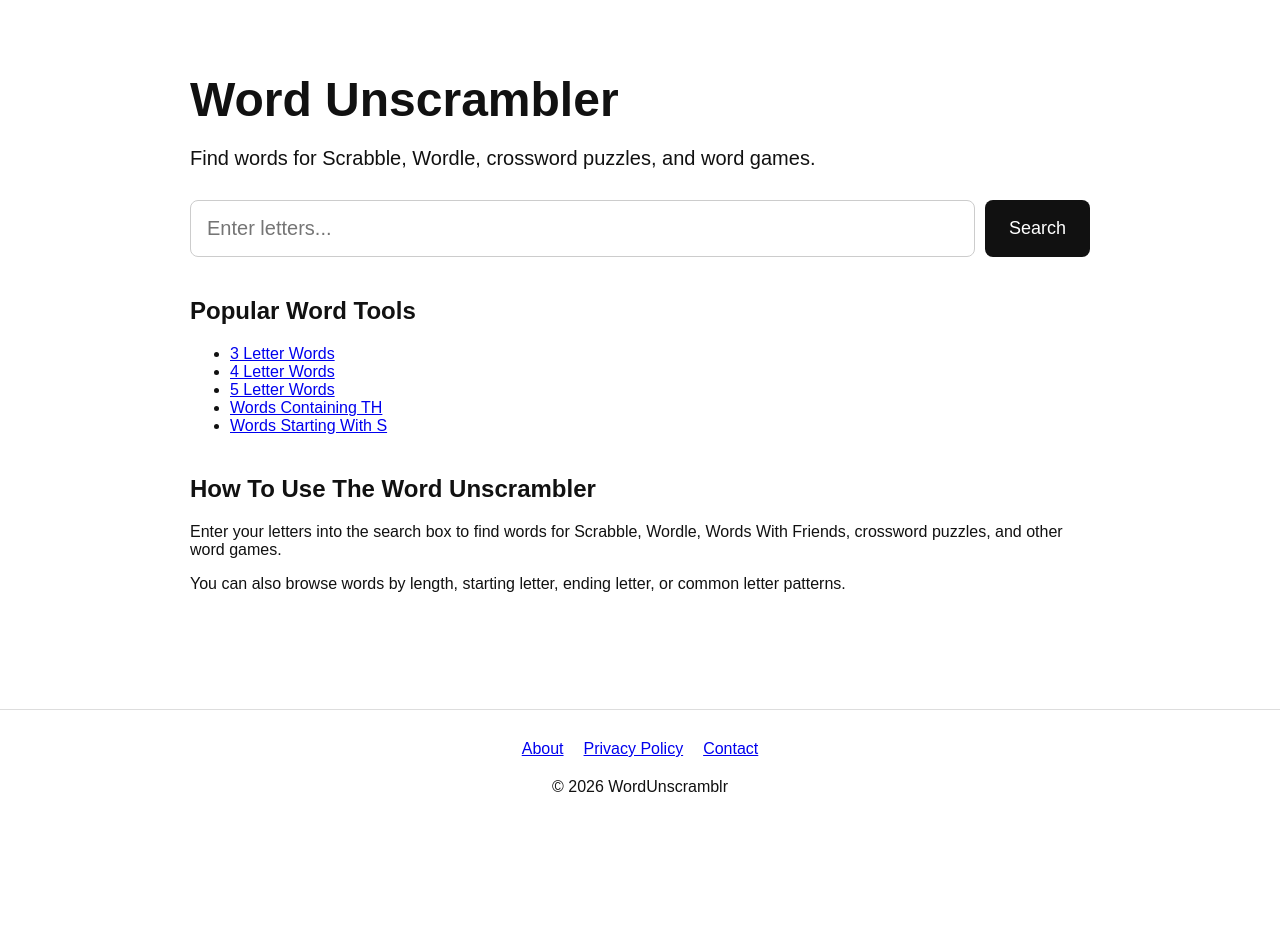
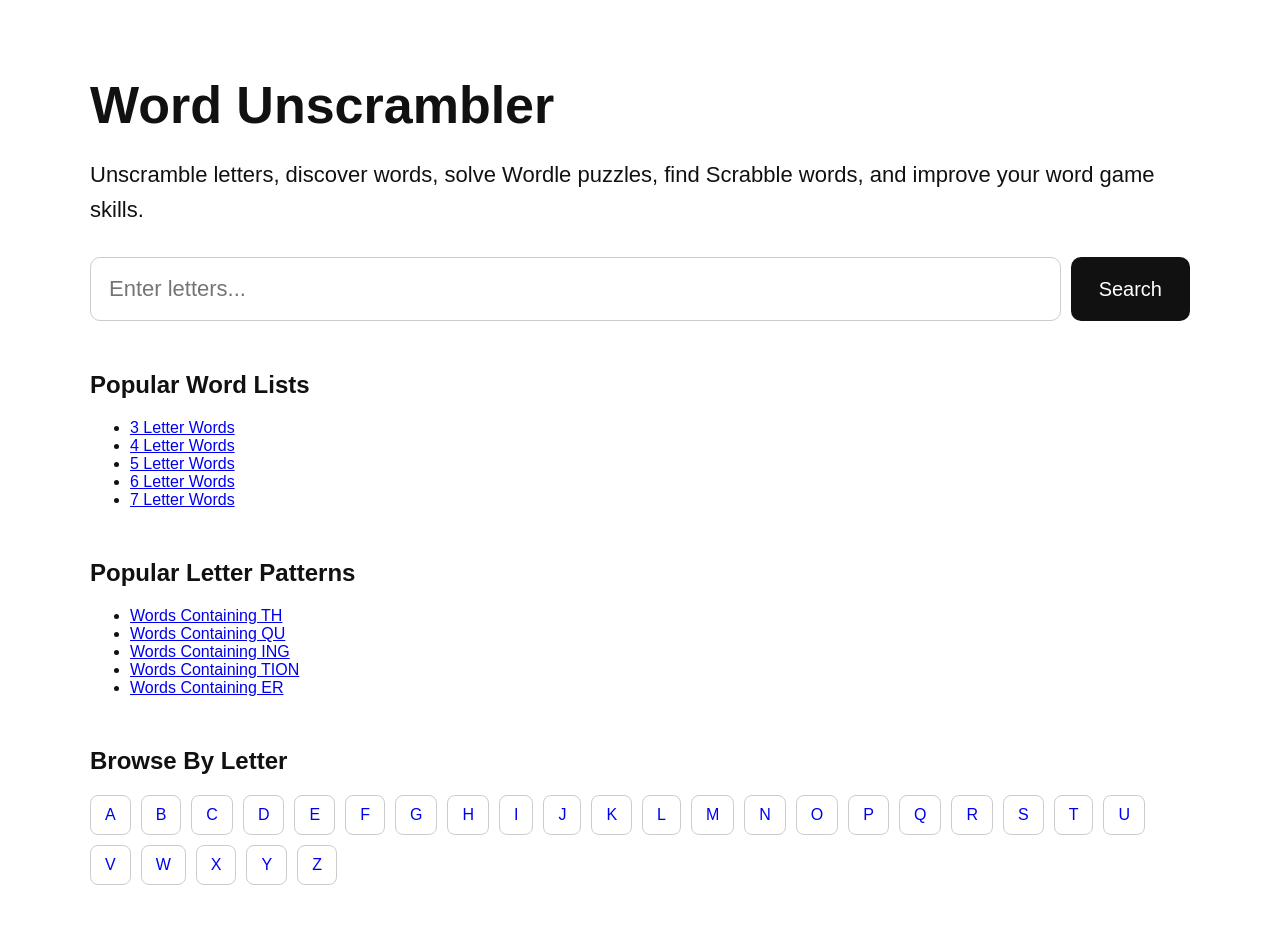
Before and after one commit to valuesource/word-tools, a Next.js app: page / in a window 1280 px wide. Shown: the top 937 px of the page. Before the commit the page ends 842 px from the top, so only its background shows below. Built offline with nearby package versions, Linux system fonts and the light colour scheme.

Commit message:
Improve homepage authority

```diff
--- a/app/page.js
+++ b/app/page.js
@@ -23,14 +23,14 @@
   return (
     <main
       style={{
+        maxWidth: 1100,
+        margin: '0 auto',
         padding: 40,
-        maxWidth: 900,
-        margin: '0 auto',
       }}
     >
       <h1
         style={{
-          fontSize: 48,
+          fontSize: 52,
           marginBottom: 10,
         }}
       >
@@ -39,11 +39,13 @@
 
       <p
         style={{
-          fontSize: 20,
+          fontSize: 22,
+          lineHeight: 1.6,
           marginBottom: 30,
         }}
       >
-        Find words for Scrabble, Wordle, crossword puzzles, and word games.
+        Unscramble letters, discover words, solve Wordle puzzles,
+        find Scrabble words, and improve your word game skills.
       </p>
 
       <form
@@ -51,7 +53,7 @@
         style={{
           display: 'flex',
           gap: 10,
-          marginBottom: 40,
+          marginBottom: 50,
         }}
       >
         <input
@@ -61,9 +63,9 @@
           onChange={(e) => setLetters(e.target.value)}
           style={{
             flex: 1,
-            padding: 16,
-            fontSize: 20,
-            borderRadius: 8,
+            padding: 18,
+            fontSize: 22,
+            borderRadius: 10,
             border: '1px solid #ccc',
           }}
         />
@@ -71,9 +73,9 @@
         <button
           type="submit"
           style={{
-            padding: '16px 24px',
-            fontSize: 18,
-            borderRadius: 8,
+            padding: '18px 28px',
+            fontSize: 20,
+            borderRadius: 10,
             border: 'none',
             background: '#111',
             color: 'white',
@@ -84,29 +86,68 @@
         </button>
       </form>
 
-      <section style={{ marginBottom: 40 }}>
-        <h2>Popular Word Tools</h2>
+      <section style={{ marginBottom: 50 }}>
+        <h2>Popular Word Lists</h2>
 
         <ul>
           <li><Link href="/3-letter-words">3 Letter Words</Link></li>
           <li><Link href="/4-letter-words">4 Letter Words</Link></li>
           <li><Link href="/5-letter-words">5 Letter Words</Link></li>
-          <li><Link href="/words-containing/th">Words Containing TH</Link></li>
-          <li><Link href="/words-starting-with/s">Words Starting With S</Link></li>
+          <li><Link href="/6-letter-words">6 Letter Words</Link></li>
+          <li><Link href="/7-letter-words">7 Letter Words</Link></li>
         </ul>
       </section>
 
+      <section style={{ marginBottom: 50 }}>
+        <h2>Popular Letter Patterns</h2>
+
+        <ul>
+          <li><Link href="/words-containing/th">Words Containing TH</Link></li>
+          <li><Link href="/words-containing/qu">Words Containing QU</Link></li>
+          <li><Link href="/words-containing/ing">Words Containing ING</Link></li>
+          <li><Link href="/words-containing/tion">Words Containing TION</Link></li>
+          <li><Link href="/words-containing/er">Words Containing ER</Link></li>
+        </ul>
+      </section>
+
+      <section style={{ marginBottom: 50 }}>
+        <h2>Browse By Letter</h2>
+
+        <div
+          style={{
+            display: 'flex',
+            flexWrap: 'wrap',
+            gap: 10,
+          }}
+        >
+          {'abcdefghijklmnopqrstuvwxyz'.split('').map((letter) => (
+            <Link
+              key={letter}
+              href={`/words-starting-with/${letter}`}
+              style={{
+                padding: '10px 14px',
+                border: '1px solid #ccc',
+                borderRadius: 8,
+                textDecoration: 'none',
+              }}
+            >
+              {letter.toUpperCase()}
+            </Link>
+          ))}
+        </div>
+      </section>
+
       <section>
-        <h2>How To Use The Word Unscrambler</h2>
+        <h2>About WordUnscramblr</h2>
 
         <p>
-          Enter your letters into the search box to find words for Scrabble,
-          Wordle, Words With Friends, crossword puzzles, and other word games.
+          WordUnscramblr helps players solve word games including Scrabble,
+          Wordle, crossword puzzles, Words With Friends, and more.
         </p>
 
         <p>
-          You can also browse words by length, starting letter, ending letter,
-          or common letter patterns.
+          Use our tools to find words by length, starting letter,
+          ending letter, or letter combinations.
         </p>
       </section>
     </main>
```
